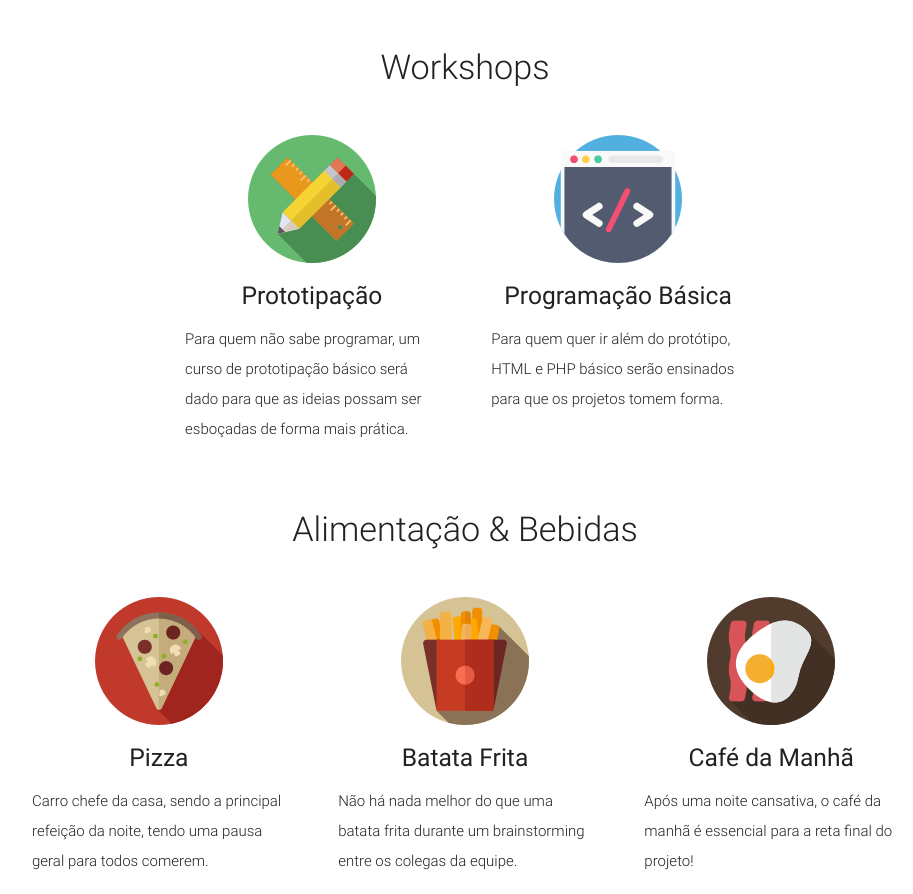
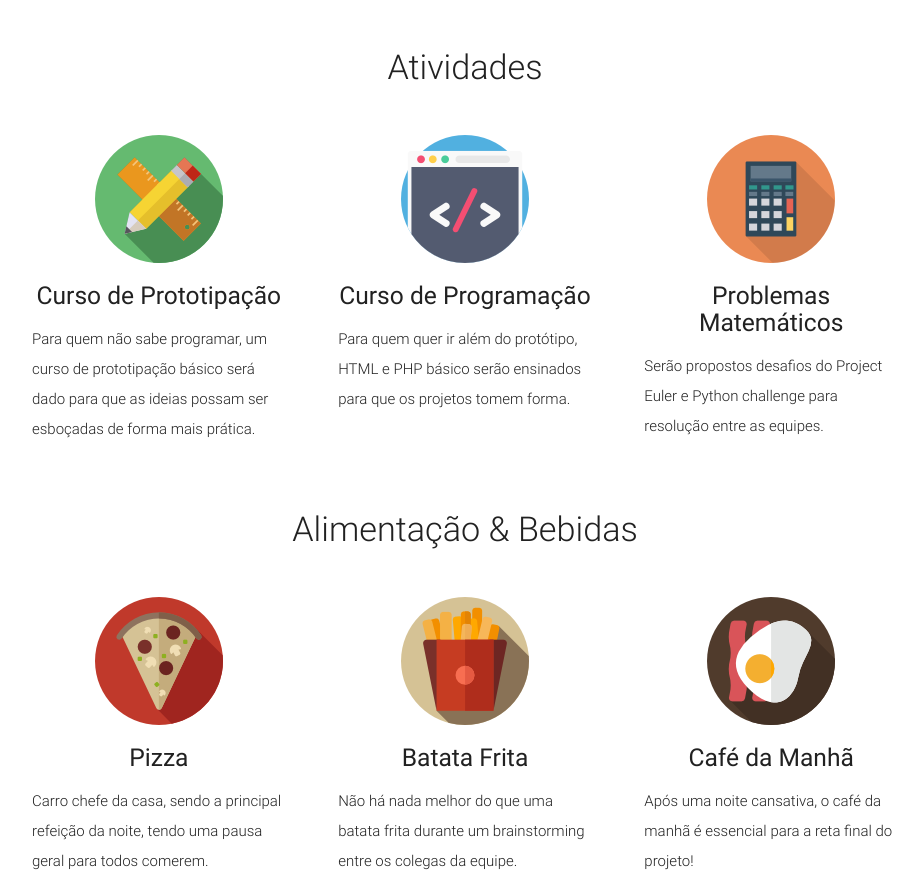
Before and after one commit to thedrops/codecoastsp.github.io, a plain HTML site: page index.html in a window 1280 px wide. Shown: the part 1431-2325 px from the top of the page, without its empty margins (175-1088 px from the left). Drawn offline with nearby package versions, Linux system fonts and the light colour scheme; some packages are replaced by stand-ins of ours.

Commit message:
workshop -> atividades

```diff
--- a/index.html
+++ b/index.html
@@ -120,22 +120,29 @@
   </div>
   <div class="container">
     <div class="row center">
-      <h4 class="header col s12 light">Workshops</h4>
+      <h4 class="header col s12 light">Atividades</h4>
     </div>
     <div class="section">
       <div class="row">
-        <div class="col s12 m4 offset-m2">
+        <div class="col s12 m4">
           <div class="icon-block">
             <div class="center"><img class="js-lazy-image" data-src="img/pencil.png"></div>
-            <h5 class="center">Prototipação</h5>
+            <h5 class="center">Curso de Prototipação</h5>
             <p class="light">Para quem não sabe programar, um curso de prototipação básico será dado para que as ideias possam ser esboçadas de forma mais prática.</p>
           </div>
         </div>
         <div class="col s12 m4">
           <div class="icon-block">
             <div class="center"><img class="js-lazy-image" data-src="img/code.png"></div>
-            <h5 class="center">Programação Básica</h5>
+            <h5 class="center">Curso de Programação</h5>
             <p class="light">Para quem quer ir além do protótipo, HTML e PHP básico serão ensinados para que os projetos tomem forma.</p>
+          </div>
+        </div>
+        <div class="col s12 m4">
+          <div class="icon-block">
+            <div class="center"><img class="js-lazy-image" data-src="img/calculator.png"></div>
+            <h5 class="center">Problemas Matemáticos</h5>
+            <p class="light">Serão propostos desafios do Project Euler e Python challenge para resolução entre as equipes.</p>
           </div>
         </div>
       </div>
@@ -221,7 +228,7 @@
           <div class="card-content">
 							<span class="card-title activator grey-text text-darken-4">Segunda Parte <br><small>18:00 - 21:59</small></span>
             <ul class="browser-default" style="padding-left: 10px;">
-            	<li>Workshops</li>
+            	<li>Cursos</li>
             	<li>Prototipação</li>
             	<li>Hora da Pizza!</li>
             </ul>
```
Also changed, not shown: quemsomos.html (+1 -1 lines), img/calculator.png (added).
